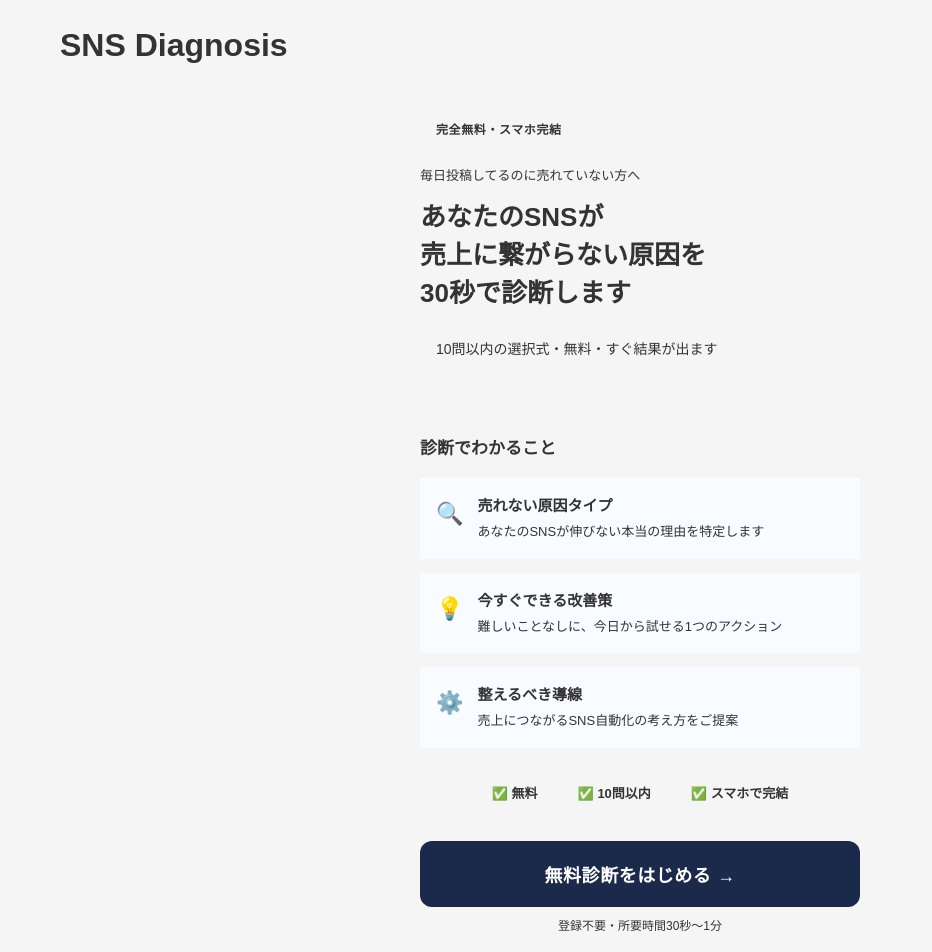
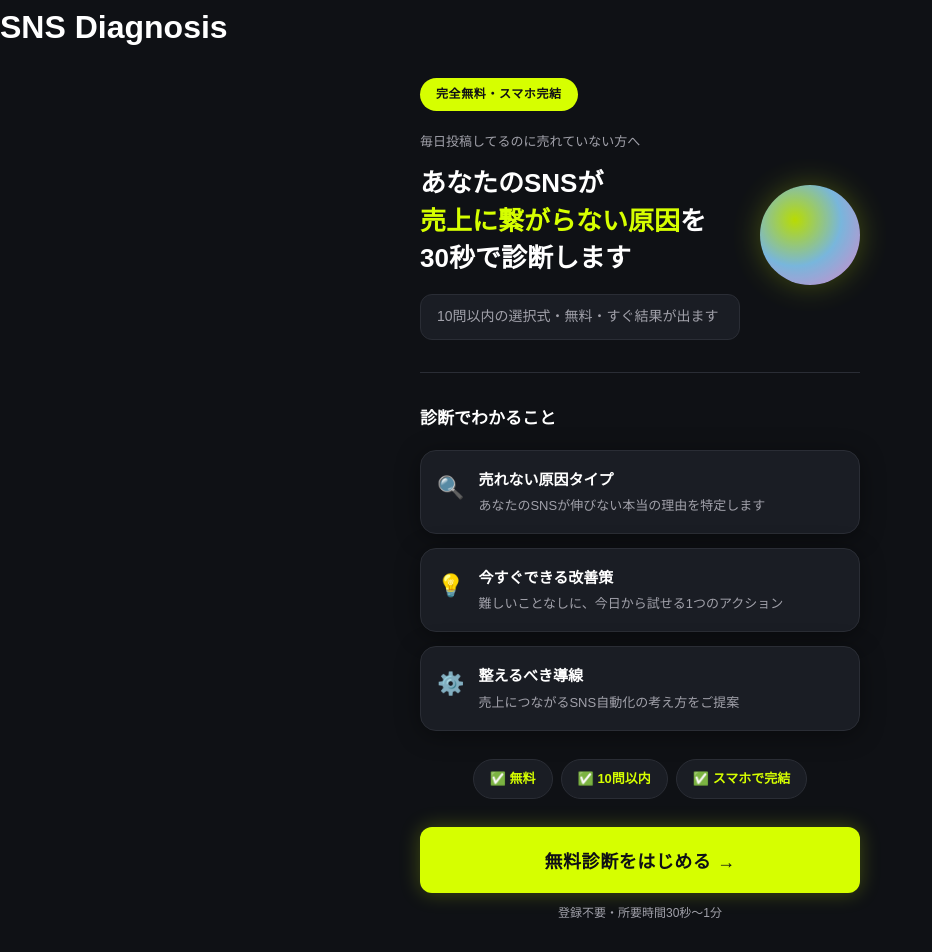
Before and after one commit to amedlo2000-xcoss/sns-diagnosis, a Next.js app: page / in a window 1280 px wide. Shown: the top 952 px of the page, without its empty margins (0-932 px from the left). Built offline with nearby package versions, Linux system fonts and the light colour scheme.

Commit message:
design: ダークUI×ネオンデザインに変更

```diff
--- a/src/app/globals.css
+++ b/src/app/globals.css
@@ -1,31 +1,30 @@
-* {
-  box-sizing: border-box;
-  margin: 0;
-  padding: 0;
+* { box-sizing: border-box; margin: 0; padding: 0; }
+:root {
+  --color-bg: #0F1115;
+  --color-card: #1A1D24;
+  --color-accent: #D6FF00;
+  --color-pink: #FF9BEA;
+  --color-blue: #8BD3FF;
+  --color-text: #FFFFFF;
+  --color-sub: #A1A1AA;
+  --color-border: #2A2D35;
+  --radius: 16px;
+  --shadow-neon: 0 0 20px rgba(214,255,0,0.15);
+  --shadow-card: 0 4px 24px rgba(0,0,0,0.4);
 }
+html { font-size: 16px; -webkit-text-size-adjust: 100%; }
+body {
+  background: var(--color-bg);
+  color: var(--color-text);
+  font-family: 'Hiragino Kaku Gothic ProN','Hiragino Sans','Noto Sans JP','YuGothic','Yu Gothic',sans-serif;
+  line-height: 1.7;
+  min-height: 100vh;
+}
+a { color: inherit; text-decoration: none; }
+button { cursor: pointer; border: none; font-family: inherit; }
 
-body {
-  font-family: 'Arial', sans-serif;
-  background-color: #f5f5f5;
-  color: #333;
-  line-height: 1.6;
-}
+.ai-char-wrap { display: none; flex-shrink: 0; }
+@media (min-width: 540px) { .ai-char-wrap { display: block; } }
 
-.container {
-  max-width: 1200px;
-  margin: 0 auto;
-  padding: 20px;
-}
-
-button {
-  background-color: #007bff;
-  color: white;
-  border: none;
-  padding: 10px 20px;
-  cursor: pointer;
-  border-radius: 5px;
-}
-
-button:hover {
-  background-color: #0056b3;
-}
+.option-btn { transition: border-color 0.15s ease, transform 0.15s ease, box-shadow 0.15s ease; }
+.option-btn:hover { border-color: #D6FF00 !important; transform: translateY(-2px); box-shadow: 0 4px 16px rgba(214,255,0,0.12); }
--- a/src/app/page.tsx
+++ b/src/app/page.tsx
@@ -5,24 +5,26 @@ export default function LandingPage() {
   const router = useRouter();
   const s: Record<string, React.CSSProperties> = {
     main: { maxWidth: 480, margin: '0 auto', padding: '0 20px 60px' },
-    badge: { display: 'inline-block', background: 'var(--color-blue-pastel)', color: 'var(--color-navy)', fontSize: 12, fontWeight: 700, padding: '6px 16px', borderRadius: 100, marginTop: 24, letterSpacing: '0.05em' },
-    hero: { marginTop: 20, paddingBottom: 32, borderBottom: '1px solid var(--color-border)' },
-    heroSub: { fontSize: 13, color: 'var(--color-sub)', marginBottom: 12, fontWeight: 500 },
-    heroTitle: { fontSize: 26, fontWeight: 800, lineHeight: 1.45, color: 'var(--color-navy)', marginBottom: 16 },
-    accent: { color: 'var(--color-accent)' },
-    heroDesc: { fontSize: 14, color: 'var(--color-sub)', background: 'var(--color-blue-pastel)', padding: '10px 16px', borderRadius: 'var(--radius)' },
-    sectionTitle: { fontSize: 17, fontWeight: 700, color: 'var(--color-navy)', margin: '32px 0 16px' },
+    badge: { display: 'inline-block', background: '#D6FF00', color: '#0F1115', fontSize: 12, fontWeight: 700, padding: '6px 16px', borderRadius: 100, marginTop: 24, letterSpacing: '0.05em' },
+    hero: { marginTop: 20, paddingBottom: 32, borderBottom: '1px solid #2A2D35', display: 'flex', alignItems: 'center', gap: 20 },
+    heroText: { flex: 1 },
+    heroSub: { fontSize: 13, color: '#A1A1AA', marginBottom: 12, fontWeight: 500 },
+    heroTitle: { fontSize: 26, fontWeight: 800, lineHeight: 1.45, color: '#FFFFFF', marginBottom: 16 },
+    accent: { color: '#D6FF00' },
+    heroDesc: { fontSize: 14, color: '#A1A1AA', background: '#1A1D24', border: '1px solid #2A2D35', padding: '10px 16px', borderRadius: 12 },
+    aiCharPlaceholder: { width: 100, height: 100, borderRadius: '50%', background: 'radial-gradient(circle at 35% 35%, #D6FF00 0%, #8BD3FF 50%, #FF9BEA 100%)', opacity: 0.85, flexShrink: 0, boxShadow: '0 0 30px rgba(214,255,0,0.3)' },
+    sectionTitle: { fontSize: 17, fontWeight: 700, color: '#FFFFFF', margin: '32px 0 16px' },
     benefitList: { listStyle: 'none', display: 'flex', flexDirection: 'column', gap: 14 },
-    benefitItem: { display: 'flex', alignItems: 'flex-start', gap: 14, background: '#F8FBFF', border: '1px solid var(--color-border)', borderRadius: 'var(--radius)', padding: 16 },
+    benefitItem: { display: 'flex', alignItems: 'flex-start', gap: 14, background: '#1A1D24', border: '1px solid #2A2D35', borderRadius: 16, padding: 16, boxShadow: '0 4px 24px rgba(0,0,0,0.4)' },
     benefitIcon: { fontSize: 22, flexShrink: 0, marginTop: 2 },
-    benefitStrong: { display: 'block', fontSize: 15, color: 'var(--color-navy)', marginBottom: 4 },
-    benefitP: { fontSize: 13, color: 'var(--color-sub)', lineHeight: 1.6 },
+    benefitStrong: { display: 'block', fontSize: 15, color: '#FFFFFF', marginBottom: 4 },
+    benefitP: { fontSize: 13, color: '#A1A1AA', lineHeight: 1.6 },
     trustBadges: { display: 'flex', gap: 8, flexWrap: 'wrap', margin: '28px 0', justifyContent: 'center' },
-    badge2: { background: 'var(--color-blue-pastel)', color: 'var(--color-navy)', fontSize: 13, fontWeight: 600, padding: '8px 16px', borderRadius: 100 },
+    badge2: { background: '#1A1D24', color: '#D6FF00', border: '1px solid #2A2D35', fontSize: 13, fontWeight: 600, padding: '8px 16px', borderRadius: 100 },
     ctaSection: { textAlign: 'center', marginTop: 8 },
-    ctaButton: { display: 'block', width: '100%', background: '#1B2A4A', color: '#FFFFFF', fontSize: 18, fontWeight: 700, padding: 20, borderRadius: 12, letterSpacing: '0.03em', border: 'none', cursor: 'pointer' },
-    ctaNote: { fontSize: 12, color: 'var(--color-sub)', marginTop: 10 },
-    footer: { marginTop: 60, textAlign: 'center', fontSize: 11, color: 'var(--color-sub)' },
+    ctaButton: { display: 'block', width: '100%', background: '#D6FF00', color: '#0F1115', fontSize: 18, fontWeight: 700, padding: 20, borderRadius: 12, letterSpacing: '0.03em', border: 'none', cursor: 'pointer', boxShadow: '0 0 20px rgba(214,255,0,0.25)' },
+    ctaNote: { fontSize: 12, color: '#A1A1AA', marginTop: 10 },
+    footer: { marginTop: 60, textAlign: 'center', fontSize: 11, color: '#A1A1AA' },
   };
   const benefits = [
     { icon: '🔍', title: '売れない原因タイプ', desc: 'あなたのSNSが伸びない本当の理由を特定します' },
@@ -33,9 +35,14 @@ export default function LandingPage() {
     <main style={s.main}>
       <div style={s.badge}>完全無料・スマホ完結</div>
       <section style={s.hero}>
-        <p style={s.heroSub}>毎日投稿してるのに売れていない方へ</p>
-        <h1 style={s.heroTitle}>あなたのSNSが<br /><span style={s.accent}>売上に繋がらない原因</span>を<br />30秒で診断します</h1>
-        <p style={s.heroDesc}>10問以内の選択式・無料・すぐ結果が出ます</p>
+        <div style={s.heroText}>
+          <p style={s.heroSub}>毎日投稿してるのに売れていない方へ</p>
+          <h1 style={s.heroTitle}>あなたのSNSが<br /><span style={s.accent}>売上に繋がらない原因</span>を<br />30秒で診断します</h1>
+          <p style={s.heroDesc}>10問以内の選択式・無料・すぐ結果が出ます</p>
+        </div>
+        <div className="ai-char-wrap">
+          <div style={s.aiCharPlaceholder} />
+        </div>
       </section>
       <h2 style={s.sectionTitle}>診断でわかること</h2>
       <ul style={s.benefitList}>
```
Also changed, not shown: src/app/diagnosis/page.tsx (+13 -13 lines), src/app/result/page.tsx (+27 -27 lines).
